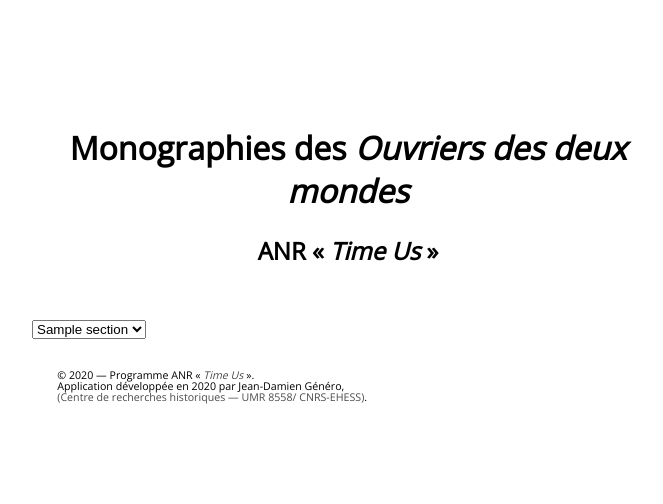
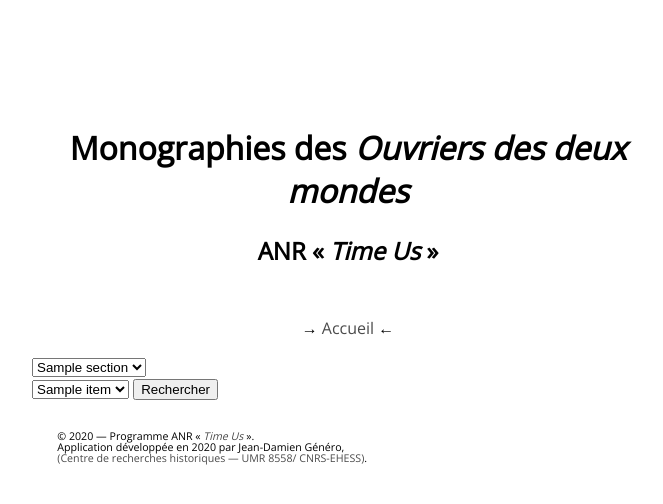
Before and after one commit to jeandamien-genero/app-ouvriers-deux-mondes, a Flask app: template app/templates/search.html in a window 1280 px wide. Shown: the top 504 px of the page, without its empty margins (292-955 px from the left). Run offline with Flask 2, Linux system fonts and the light colour scheme; the template is opened without the code that fills it: most values are stand-ins (such as "Sample title", 1, 10 or a date in 2020); some libraries are stand-ins or nearby versions; some web fonts are replaced.

Commit message:
adding form for types and subtype + js

```diff
--- a/app/templates/search.html
+++ b/app/templates/search.html
@@ -1,10 +1,34 @@
 {% extends "conteneur.html" %}
 	{% block corps %}
 		<div>
-			<select type="search"  method="POST">
+			<p style="text-align: center;">
+				→ <a href="{{url_for('home')}}">Accueil</a> ←
+            </p>
+			<select name="select1" id="select1">
 				{% for section in ls_s %}
-					<option value="{{ls_s[section]}}">{{section}}</option>
+					<option value="{{ls_s.index(section)}}">{{section}}</option>
 				{% endfor %}
 			</select>
+			<form action="{{url_for('results')}}" method="GET">
+			<select name="select2" id="select2">
+				{% for item in subtypes %}
+					<option value="{{subtypes[item]}}">{{item}}</option>
+				{% endfor %}
+			</select>
+			<button type="submit">Rechercher</button>
+			<form>
 		</div>
+		<script src="https://ajax.googleapis.com/ajax/libs/jquery/2.0.0/jquery.min.js"></script>
+<script type="text/javascript">
+	/* Source : https://stackoverflow.com/questions/10570904/use-jquery-to-change-a-second-select-list-based-on-the-first-select-list-option */
+	$("#select1").change(function() {
+  if ($(this).data('options') === undefined) {
+    /*Taking an array of all options-2 and kind of embedding it on the select1*/
+    $(this).data('options', $('#select2 option').clone());
+  }
+  var id = $(this).val();
+  var options = $(this).data('options').filter('[value=' + id + ']');
+  $('#select2').html(options);
+});
+</script>
 	{% endblock %}
```
